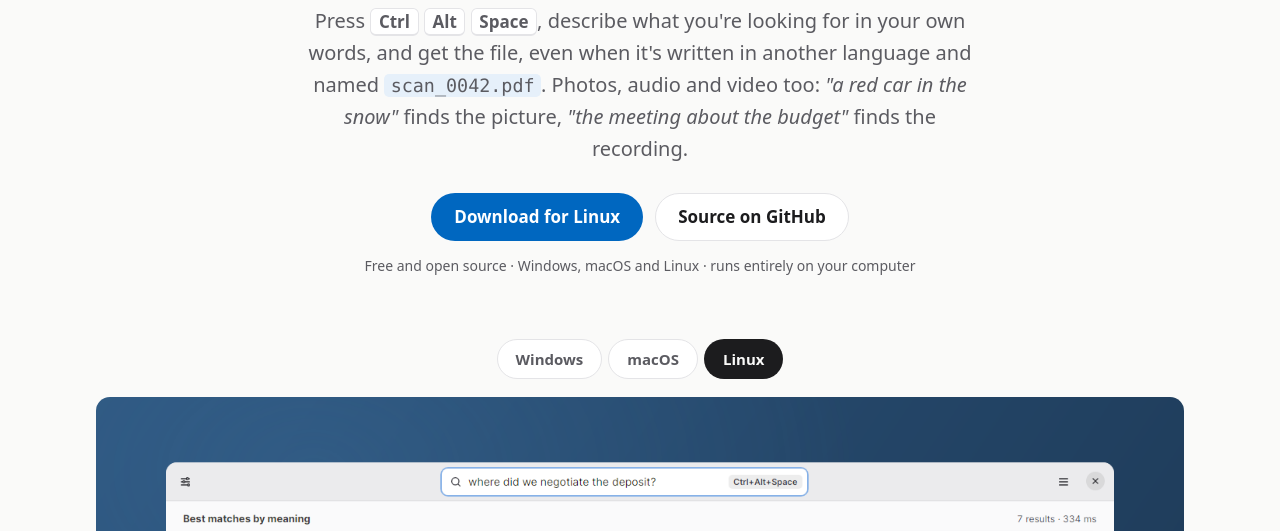
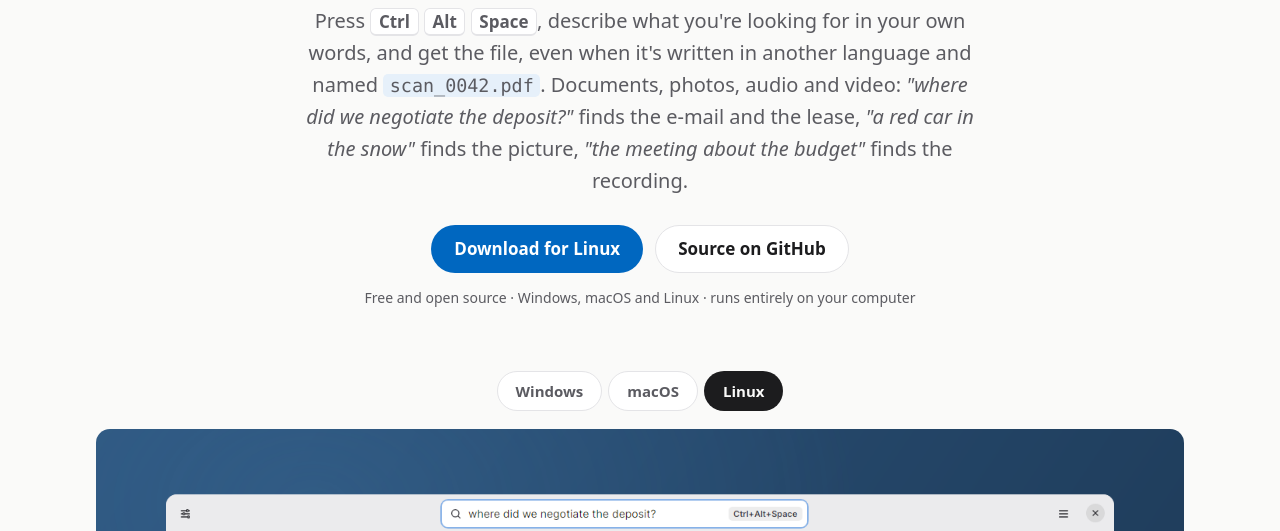
Before and after one commit to ffMathy/valafind, a plain HTML site: page site/index.html in a window 1280 px wide. Shown: the part 201-732 px from the top of the page. Drawn offline with Linux system fonts and the light colour scheme; files whose address does not match are found by name.

Commit message:
Name documents alongside photos, audio and video
Co-Authored-By: Claude Opus 5.5 <noreply@anthropic.com>
Claude-Session: https://claude.ai/code/session_01KD7sVkAtVTWbTfvivHJnt1

```diff
--- a/site/index.html
+++ b/site/index.html
@@ -27,8 +27,8 @@
       <h1>Find files by what they <em>mean</em>.</h1>
       <p class="lede">Press <kbd>Ctrl</kbd> <kbd>Alt</kbd> <kbd>Space</kbd>, describe what you're looking for in your own words,
         and get the file, even when it's written in another language and named <code>scan_0042.pdf</code>.
-        Photos, audio and video too: <em>"a red car in the snow"</em> finds the picture, <em>"the meeting about the
-        budget"</em> finds the recording.</p>
+        Documents, photos, audio and video: <em>"where did we negotiate the deposit?"</em> finds the e-mail and the lease,
+        <em>"a red car in the snow"</em> finds the picture, <em>"the meeting about the budget"</em> finds the recording.</p>
       <div class="cta">
         <a class="button primary" id="download" href="https://github.com/ffMathy/valafind/releases/latest">Download Valafind</a>
         <a class="button" href="https://github.com/ffMathy/valafind">Source on GitHub</a>
```
Also changed, not shown: README.md, docs/screenshots/cover.png, docs/screenshots/cover@2x.png, 1 other file.
